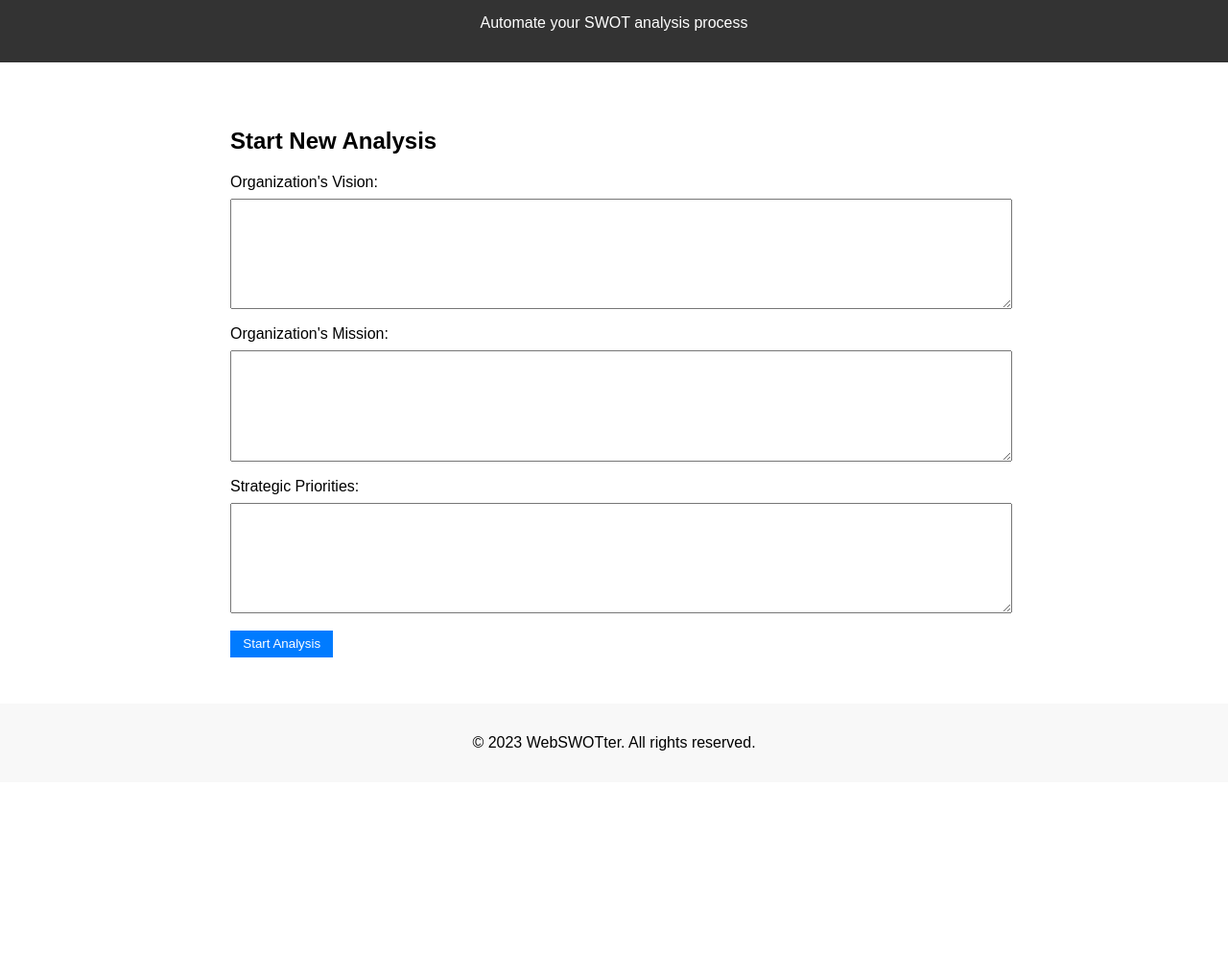
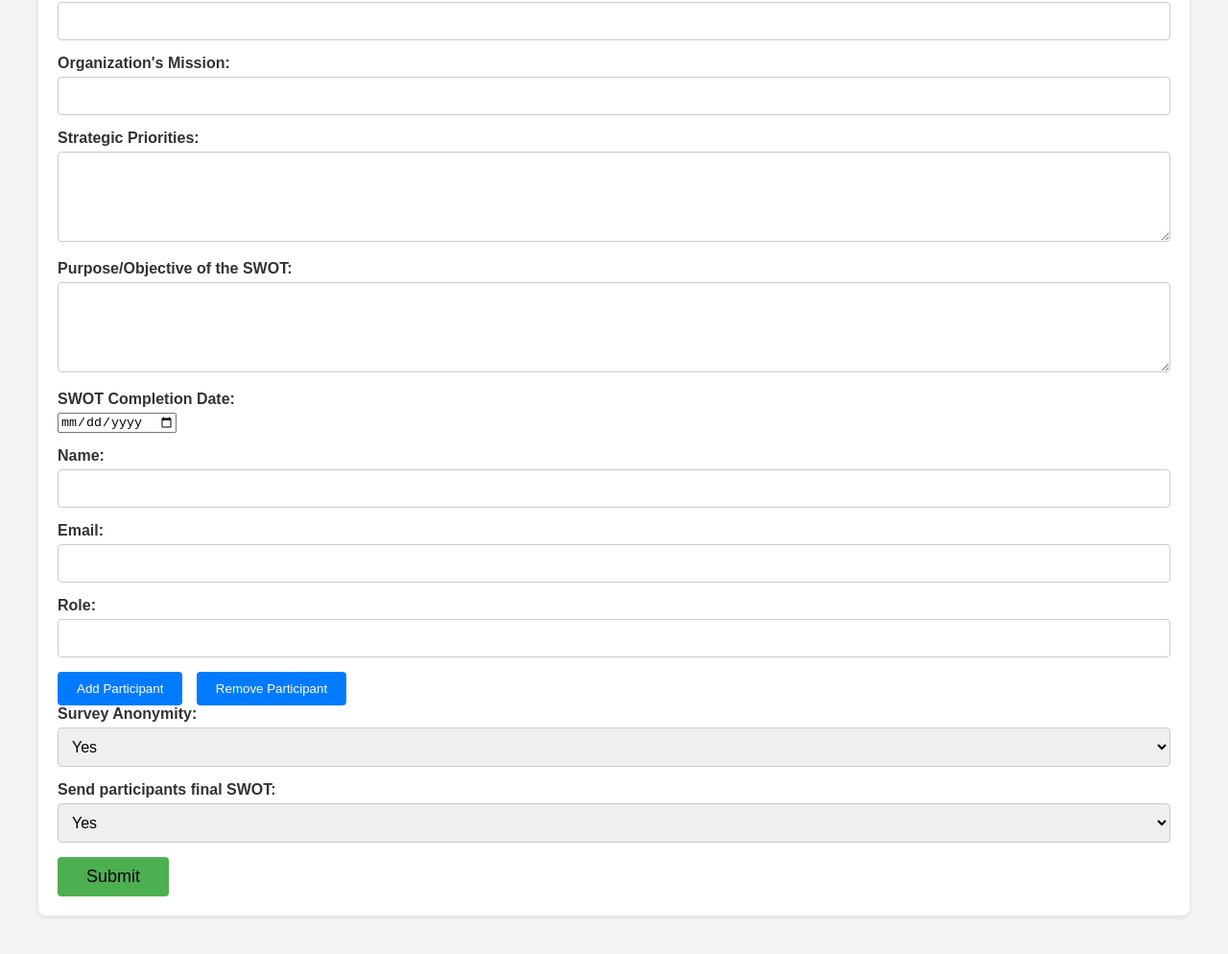
Before and after one commit to KobayashiKerfuffle/varnas-webswot, a plain HTML site: page index.html in a window 1280 px wide. Shown: the part 81-1075 px from the top of the page at 96% size. Before the commit the page ends 896 px from the top, so only its background shows below. Drawn offline with Linux system fonts and the light colour scheme; files that its build step writes are made by us from their sources.

Commit message:
Added all form field on index page.

```diff
--- a/assets/css/styles.css
+++ b/assets/css/styles.css
@@ -1,50 +1,65 @@
+/* styles.css */
+
 body {
     font-family: Arial, sans-serif;
-    margin: 0;
-    padding: 0;
+    margin: 40px;
+    background-color: #f4f4f4;
+    color: #333;
 }
 
-header {
-    background-color: #333;
-    color: #fff;
-    text-align: center;
-    padding: 1em 0;
+form {
+    background-color: #fff;
+    padding: 20px;
+    border-radius: 8px;
+    box-shadow: 0 2px 5px rgba(0, 0, 0, 0.1);
 }
 
-main {
-    max-width: 800px;
-    margin: 2em auto;
-    padding: 1em;
+.input-group,
+.participant {
+    margin-bottom: 15px;
 }
 
 label {
     display: block;
-    margin-bottom: 0.5em;
+    margin-bottom: 5px;
+    font-weight: bold;
 }
 
-textarea {
+input[type="text"],
+input[type="email"],
+textarea,
+select {
     width: 100%;
-    height: 100px;
-    padding: 0.5em;
-    margin-bottom: 1em;
+    padding: 10px;
+    box-sizing: border-box;
+    border: 1px solid #ccc;
+    border-radius: 4px;
+    font-size: 16px;
 }
 
 button {
     background-color: #007BFF;
     color: #fff;
+    padding: 10px 20px;
     border: none;
-    padding: 0.5em 1em;
+    border-radius: 4px;
     cursor: pointer;
-    transition: background-color 0.3s;
+    margin-right: 10px;
 }
 
 button:hover {
     background-color: #0056b3;
 }
 
-footer {
-    background-color: #f8f8f8;
-    text-align: center;
-    padding: 1em 0;
-    margin-top: 2em;
+input[type="submit"] {
+    background-color: #4CAF50;
+    padding: 10px 30px;
+    font-size: 18px;
+    border: none;
+    border-radius: 4px;
+    cursor: pointer;
 }
+
+input[type="submit"]:hover {
+    background-color: #45a049;
+}
--- a/assets/js/scripts.js
+++ b/assets/js/scripts.js
@@ -1,14 +1,65 @@
-document.getElementById('start-analysis').addEventListener('click', function(event) {
-    event.preventDefault();
+// scripts.js
 
-    // Retrieve data from the form fields
-    const vision = document.getElementById('org-vision').value;
-    const mission = document.getElementById('org-mission').value;
-    const priorities = document.getElementById('org-priorities').value;
+document.addEventListener('DOMContentLoaded', function() {
 
-    // Add logic to process the input data and initiate SWOT analysis
-    // For now, we'll just log the values to console
-    console.log("Vision:", vision);
-    console.log("Mission:", mission);
-    console.log("Priorities:", priorities);
+    // Dynamically adding and removing participants
+    const participantsList = document.getElementById('participants-list');
+
+    // Adding a new participant input group
+    document.getElementById('add-participant').addEventListener('click', function(event) {
+        event.preventDefault();
+
+        const participants = document.querySelectorAll('.participant');
+        const nextParticipantIndex = participants.length + 1;
+
+        const participantDiv = document.createElement('div');
+        participantDiv.className = 'participant';
+
+        const nameLabel = document.createElement('label');
+        nameLabel.htmlFor = `participant-name-${nextParticipantIndex}`;
+        nameLabel.innerText = 'Name:';
+        participantDiv.appendChild(nameLabel);
+
+        const nameInput = document.createElement('input');
+        nameInput.type = 'text';
+        nameInput.id = `participant-name-${nextParticipantIndex}`;
+        nameInput.required = true;
+        participantDiv.appendChild(nameInput);
+
+        const emailLabel = document.createElement('label');
+        emailLabel.htmlFor = `participant-email-${nextParticipantIndex}`;
+        emailLabel.innerText = 'Email:';
+        participantDiv.appendChild(emailLabel);
+
+        const emailInput = document.createElement('input');
+        emailInput.type = 'email';
+        emailInput.id = `participant-email-${nextParticipantIndex}`;
+        emailInput.required = true;
+        participantDiv.appendChild(emailInput);
+
+        const roleLabel = document.createElement('label');
+        roleLabel.htmlFor = `participant-role-${nextParticipantIndex}`;
+        roleLabel.innerText = 'Role:';
+        participantDiv.appendChild(roleLabel);
+
+        const roleInput = document.createElement('input');
+        roleInput.type = 'text';
+        roleInput.id = `participant-role-${nextParticipantIndex}`;
+        roleInput.required = true;
+        participantDiv.appendChild(roleInput);
+
+        participantsList.insertBefore(participantDiv, participantsList.lastChild.previousSibling);
+    });
+
+    // Removing the last participant input group
+    document.getElementById('remove-participant').addEventListener('click', function(event) {
+        event.preventDefault();
+
+        const participants = document.querySelectorAll('.participant');
+        if (participants.length > 1) {
+            participants[participants.length - 1].remove();
+        } else {
+            alert('You must have at least one participant.');
+        }
+    });
 });
--- a/index.html
+++ b/index.html
@@ -1,39 +1,81 @@
 <!DOCTYPE html>
 <html lang="en">
+
 <head>
     <meta charset="UTF-8">
-    <meta http-equiv="X-UA-Compatible" content="IE=edge">
     <meta name="viewport" content="width=device-width, initial-scale=1.0">
-    <title>Automated SWOT Analysis</title>
-    <link rel="stylesheet" href="styles.css">
+    <title>SWOT Analysis Input</title>
+    <link rel="stylesheet" href="./assets/css/styles.css">
 </head>
+
 <body>
-    <header>
-        <h1>WebSWOTter</h1>
-        <p>Automate your SWOT analysis process</p>
-    </header>
-    <main>
-        <section id="input-form">
-            <h2>Start New Analysis</h2>
-            <form>
-                <label for="org-vision">Organization's Vision:</label>
-                <textarea id="org-vision" required></textarea>
+    <form id="swot-input-form">
+        <div class="input-group">
+            <label for="organization-vision">Organization's Vision:</label>
+            <input type="text" id="organization-vision" required>
+        </div>
 
-                <label for="org-mission">Organization's Mission:</label>
-                <textarea id="org-mission" required></textarea>
+        <div class="input-group">
+            <label for="organization-mission">Organization's Mission:</label>
+            <input type="text" id="organization-mission" required>
+        </div>
 
-                <label for="org-priorities">Strategic Priorities:</label>
-                <textarea id="org-priorities" required></textarea>
+        <div class="input-group">
+            <label for="strategic-priorities">Strategic Priorities:</label>
+            <textarea id="strategic-priorities" rows="4" required></textarea>
+        </div>
 
-                <!-- Additional input fields can be added here -->
+        <div class="input-group">
+            <label for="swot-purpose">Purpose/Objective of the SWOT:</label>
+            <textarea id="swot-purpose" rows="4" required></textarea>
+        </div>
 
-                <button type="submit" id="start-analysis">Start Analysis</button>
-            </form>
-        </section>
-    </main>
-    <footer>
-        <p>© 2023 WebSWOTter. All rights reserved.</p>
-    </footer>
-    <script src="scripts.js"></script>
+        <div class="input-group">
+            <label for="swot-completion-date">SWOT Completion Date:</label>
+            <input type="date" id="swot-completion-date" required>
+        </div>
+
+        <div id="participants-list">
+            <div class="participant">
+                <div class="input-group">
+                    <label for="participant-name-1">Name:</label>
+                    <input type="text" id="participant-name-1" required>
+                </div>
+                <div class="input-group">
+                    <label for="participant-email-1">Email:</label>
+                    <input type="email" id="participant-email-1" required>
+                </div>
+                <div class="input-group">
+                    <label for="participant-role-1">Role:</label>
+                    <input type="text" id="participant-role-1" required>
+                </div>
+            </div>
+
+            <!-- Buttons for adding/removing participants -->
+            <button id="add-participant">Add Participant</button>
+            <button id="remove-participant">Remove Participant</button>
+        </div>
+
+        <div class="input-group">
+            <label for="survey-anonymity">Survey Anonymity:</label>
+            <select id="survey-anonymity">
+                <option value="yes">Yes</option>
+                <option value="no">No</option>
+            </select>
+        </div>
+
+        <div class="input-group">
+            <label for="receive-final-swot">Send participants final SWOT:</label>
+            <select id="receive-final-swot">
+                <option value="yes">Yes</option>
+                <option value="no">No</option>
+            </select>
+        </div>
+
+        <input type="submit" value="Submit">
+    </form>
+
+    <script src="./assets/js/scripts.js"></script>
 </body>
+
 </html>
```
